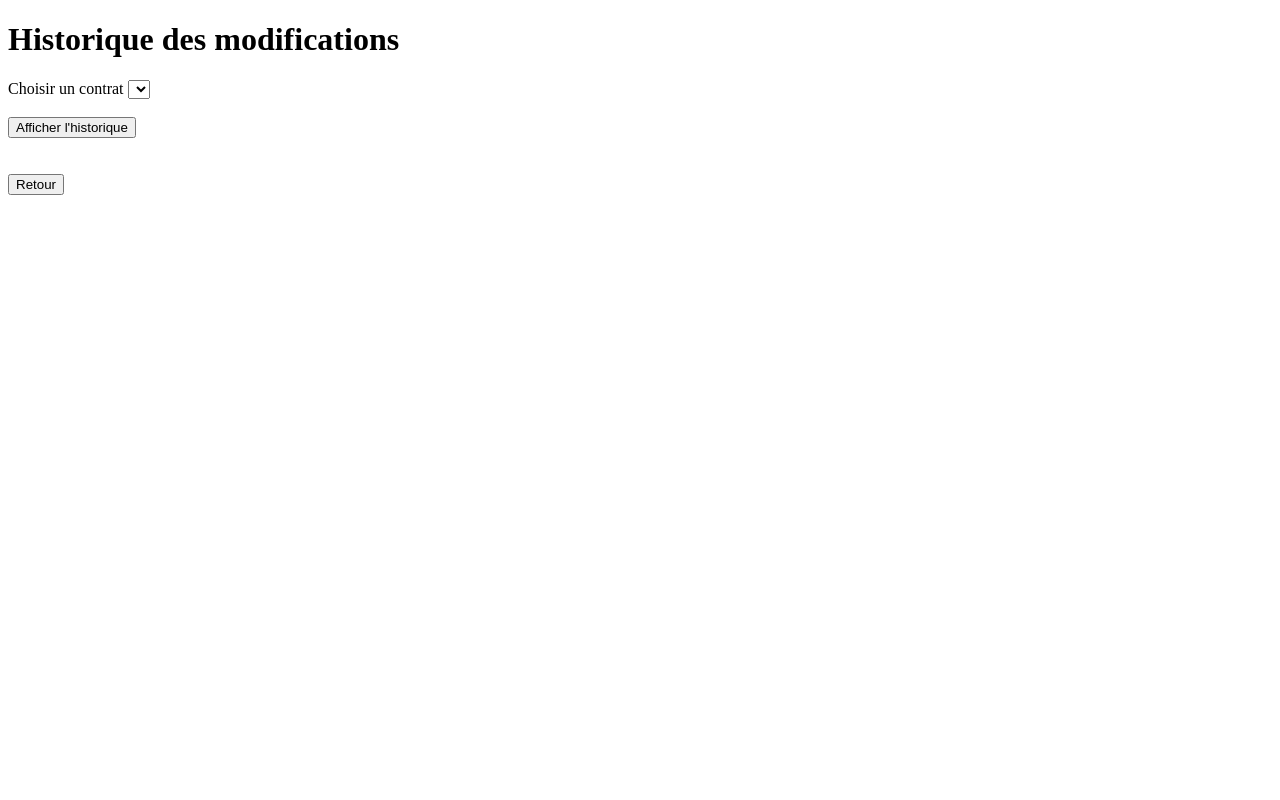
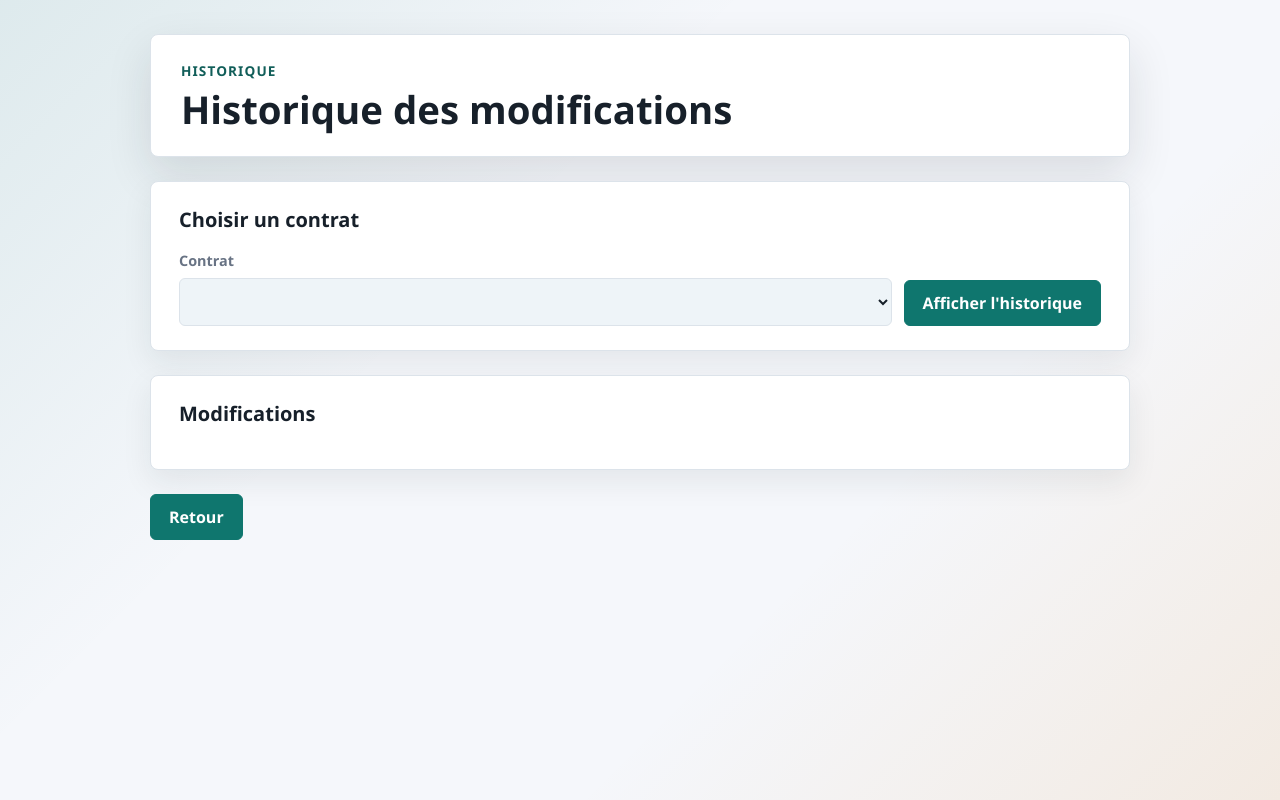
Before and after one commit to aajlil/gestion-contrats, a website: page public/historique_contrat.html in a window 1280 px wide. Drawn offline with Linux system fonts and the light colour scheme; no server answers.

Commit message:
Ajout du CSS de l'historique des modif de contrat

```diff
--- /dev/null
+++ b/public/historique_contrat.css
@@ -0,0 +1,210 @@
+/*VARIABLES*/
+:root {
+    --bg: #f5f7fb;
+    --surface: #ffffff;
+    --surface-soft: #eef4f8;
+    --text: #17202a;
+    --muted: #687384;
+    --line: #dce3ea;
+    --primary: #0f766e;
+    --primary-dark: #115e59;
+    --accent: #d97706;
+    --shadow: 0 18px 45px rgba(23, 32, 42, 0.12);
+}
+
+/*PARAMETRES GENERAUX*/
+* {
+    box-sizing: border-box;
+}
+
+/*CORPS DE LA PAGE*/
+body {
+    margin: 0;
+    min-height: 100vh;
+    font-family: "Segoe UI", Tahoma, sans-serif;
+    color: var(--text);
+    background:
+            linear-gradient(135deg, rgba(15, 118, 110, 0.10), transparent 36%),
+            linear-gradient(315deg, rgba(217, 119, 6, 0.10), transparent 34%),
+            var(--bg);
+}
+
+/*CONTENEUR PRINCIPAL*/
+.page-container {
+    width: min(980px, calc(100% - 36px));
+    margin: 0 auto;
+    padding: 34px 0;
+}
+
+/*ENTETE DE PAGE*/
+.page-header {
+    padding: 26px 30px;
+    background: var(--surface);
+    border: 1px solid var(--line);
+    border-radius: 8px;
+    box-shadow: var(--shadow);
+}
+
+/*PETIT LABEL AU-DESSUS DU TITRE*/
+.page-label {
+    margin: 0 0 8px;
+    color: var(--primary-dark);
+    font-size: 0.85rem;
+    font-weight: 800;
+    text-transform: uppercase;
+    letter-spacing: 0.08em;
+}
+
+/*TITRE PRINCIPAL*/
+h1 {
+    margin: 0;
+    font-size: clamp(1.7rem, 3vw, 2.4rem);
+    line-height: 1.1;
+}
+
+/*BLOCS DE PAGE*/
+.bloc-section {
+    margin-top: 24px;
+    padding: 24px 28px;
+    background: var(--surface);
+    border: 1px solid var(--line);
+    border-radius: 8px;
+    box-shadow: 0 12px 30px rgba(23, 32, 42, 0.08);
+}
+
+/*TITRES DES BLOCS*/
+.bloc-section h2 {
+    margin: 0 0 18px;
+    font-size: 1.25rem;
+}
+
+/*LIGNE FORMULAIRE*/
+.ligne-formulaire {
+    display: grid;
+    grid-template-columns: 1fr auto;
+    gap: 12px;
+    align-items: end;
+}
+
+/*CHAMP LARGE*/
+.champ-large {
+    display: flex;
+    flex-direction: column;
+    gap: 8px;
+}
+
+/*LABELS*/
+label {
+    color: var(--muted);
+    font-size: 0.9rem;
+    font-weight: 800;
+}
+
+/*SELECT*/
+select {
+    width: 100%;
+    min-height: 44px;
+    padding: 11px 13px;
+    border: 1px solid var(--line);
+    border-radius: 6px;
+    background: var(--surface-soft);
+    color: var(--text);
+    font: inherit;
+    outline: none;
+    transition: border 0.16s ease, box-shadow 0.16s ease, background 0.16s ease;
+}
+
+/*SELECT AU FOCUS*/
+select:focus {
+    border-color: var(--primary);
+    background: #ffffff;
+    box-shadow: 0 0 0 4px rgba(15, 118, 110, 0.12);
+}
+
+/*BOUTONS*/
+button {
+    min-height: 44px;
+    padding: 11px 18px;
+    border: 1px solid var(--primary);
+    border-radius: 6px;
+    background: var(--primary);
+    color: #ffffff;
+    font: inherit;
+    font-weight: 800;
+    cursor: pointer;
+    transition: transform 0.16s ease, box-shadow 0.16s ease, background 0.16s ease;
+}
+
+button:hover {
+    transform: translateY(-1px);
+    box-shadow: 0 10px 22px rgba(23, 32, 42, 0.14);
+    background: var(--primary-dark);
+}
+
+button:active {
+    transform: translateY(0);
+}
+
+/*BOUTON RETOUR*/
+.btn-retour {
+    margin-top: 24px;
+}
+
+/*LISTE HISTORIQUE*/
+#liste {
+    max-height: 420px;
+    overflow-y: auto;
+    padding-right: 10px;
+    line-height: 1.6;
+}
+
+/*BARRE DE DEFILEMENT*/
+#liste::-webkit-scrollbar {
+    width: 8px;
+}
+
+/*FOND BARRE DE DEFILEMENT*/
+#liste::-webkit-scrollbar-track {
+    background: var(--surface-soft);
+    border-radius: 8px;
+}
+
+/*CURSEUR BARRE DE DEFILEMENT*/
+#liste::-webkit-scrollbar-thumb {
+    background: var(--primary);
+    border-radius: 8px;
+}
+
+#liste::-webkit-scrollbar-thumb:hover {
+    background: var(--primary-dark);
+}
+
+/*ELEMENT HISTORIQUE*/
+#liste div {
+    padding: 14px 0;
+    border-bottom: 1px solid var(--line);
+}
+
+/*RESPONSIVE TABLETTE*/
+@media (max-width: 760px) {
+    .ligne-formulaire {
+        grid-template-columns: 1fr;
+    }
+}
+
+/*RESPONSIVE MOBILE*/
+@media (max-width: 520px) {
+    .page-container {
+        width: min(100% - 18px, 980px);
+        padding: 18px 0;
+    }
+
+    .page-header,
+    .bloc-section {
+        padding: 20px;
+    }
+
+    button {
+        width: 100%;
+    }
+}
--- a/public/historique_contrat.html
+++ b/public/historique_contrat.html
@@ -3,25 +3,35 @@
 <head>
     <meta charset="UTF-8">
     <title>Historique des modifications</title>
+    <link rel="stylesheet" href="/historique_contrat.css">
 </head>
 <body>
 
-<h1>Historique des modifications</h1>
+<div class="page-container">
+    <div class="page-header">
+        <p class="page-label">Historique</p>
+        <h1>Historique des modifications</h1>
+    </div>
 
-<label>Choisir un contrat</label>
-<select id="contrat_select"></select>
+    <section class="bloc-section">
+        <h2>Choisir un contrat</h2>
+        <div class="ligne-formulaire">
+            <div class="champ-large">
+                <label>Contrat</label>
+                <select id="contrat_select"></select>
+            </div>
 
-<br><br>
+            <button onclick="chargerHistorique()">Afficher l'historique</button>
+        </div>
+    </section>
 
-<button onclick="chargerHistorique()">Afficher l'historique</button>
+    <section class="bloc-section">
+        <h2>Modifications</h2>
+        <div id="liste"></div>
+    </section>
 
-<br><br>
-
-<div id="liste"></div>
-
-<br>
-
-<button onclick="window.location.href='/dashboard_admin.html'">Retour</button>
+    <button class="btn-retour" onclick="window.location.href='/dashboard_admin.html'">Retour</button>
+</div>
 
 <script src="historique_contrat.js"></script>
 
```
